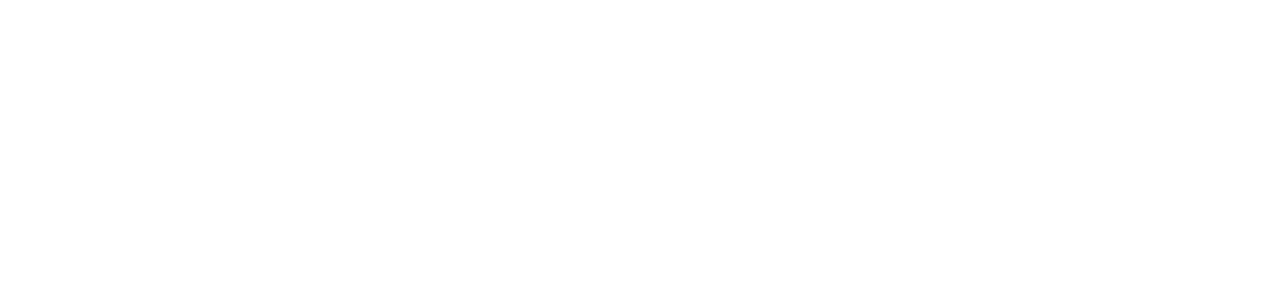
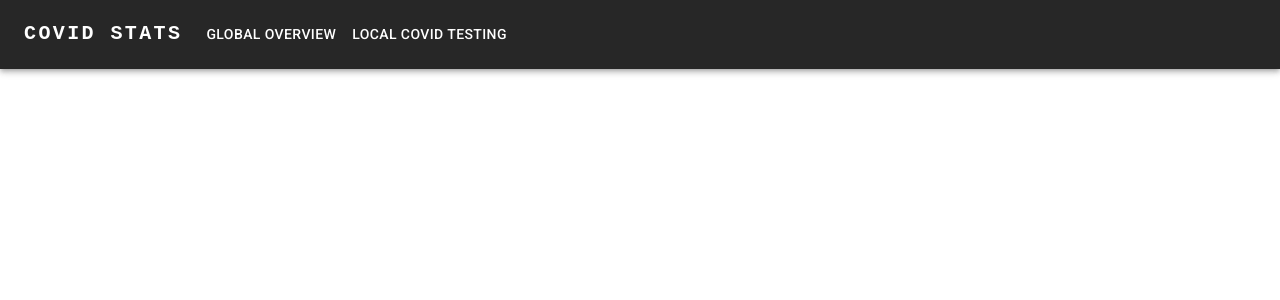
Before and after one commit to KeRusty/covid-stats-lk, a React (Create React App) app: page /sri-lanka-covid-testing-info in a window 1280 px wide. Before the commit this address had no page. Shown: the top 300 px of the page. Built offline with nearby package versions, Linux system fonts and the light colour scheme.

Commit message:
Added new page to manage local covid testing

```diff
--- a/src/App.tsx
+++ b/src/App.tsx
@@ -1,16 +1,21 @@
-import React from 'react';
+import React from "react";
 import { Routes, Route } from "react-router-dom";
-import './App.css';
-import 'antd/dist/antd.min.css';
+import "./App.css";
+import "antd/dist/antd.min.css";
 
 // Routes
-import LandingPage from './Views/LandingPage/LandingPage';
+import LandingPage from "./Views/LandingPage/LandingPage";
+import LocalTestingPage from "./Views/LocalTestingPage/LocalTestingPage";
 
 function App() {
   return (
     <div className="App">
-       <Routes>
-          <Route path="/" element={<LandingPage />} />
+      <Routes>
+        <Route path="/" element={<LandingPage />} />
+        <Route
+          path="/sri-lanka-covid-testing-info"
+          element={<LocalTestingPage />}
+        />
       </Routes>
     </div>
   );
--- a/src/Components/NavBar/NavBar.tsx
+++ b/src/Components/NavBar/NavBar.tsx
@@ -14,9 +14,8 @@
   let navigate = useNavigate();
 
   const pages = [
-    { title: "Hospital Overview", link: "/" },
-    { title: "TEST 2", link: "/" },
-    { title: "TEST 2", link: "/" },
+    { title: "Global Overview", link: "/" },
+    { title: "Local Covid Testing", link: "/sri-lanka-covid-testing-info" },
   ];
 
   function appBarLabel(label: string) {
--- a/src/Views/LandingPage/LandingPage.tsx
+++ b/src/Views/LandingPage/LandingPage.tsx
@@ -1,6 +1,7 @@
 import React, { useEffect, useState } from "react";
 import axios from "axios";
 
+// Components
 import NavBar from "../../Components/NavBar/NavBar";
 import DetailCard from "../../Components/DetailCard/DetailCard";
 import Heading from "../../Components/Heading/Heading";
--- /dev/null
+++ b/src/Views/LocalTestingPage/LocalTestingPage.scss
@@ -0,0 +1,11 @@
+.container {
+  //justify-content: center;
+  //align-items: center;
+}
+
+.page {
+  display: flex;
+  flex-direction: column;
+  justify-content: center;
+  align-items: center;
+}
--- /dev/null
+++ b/src/Views/LocalTestingPage/LocalTestingPage.tsx
@@ -0,0 +1,21 @@
+import React from "react";
+import { Typography } from "antd";
+
+// Components
+import NavBar from "../../Components/NavBar/NavBar";
+
+// styles
+import "./LocalTestingPage.scss";
+
+function LocalTestingPage() {
+  return (
+    <>
+      <NavBar />
+      <div className="container">
+        <div className="page"></div>
+      </div>
+    </>
+  );
+}
+
+export default LocalTestingPage;
```
